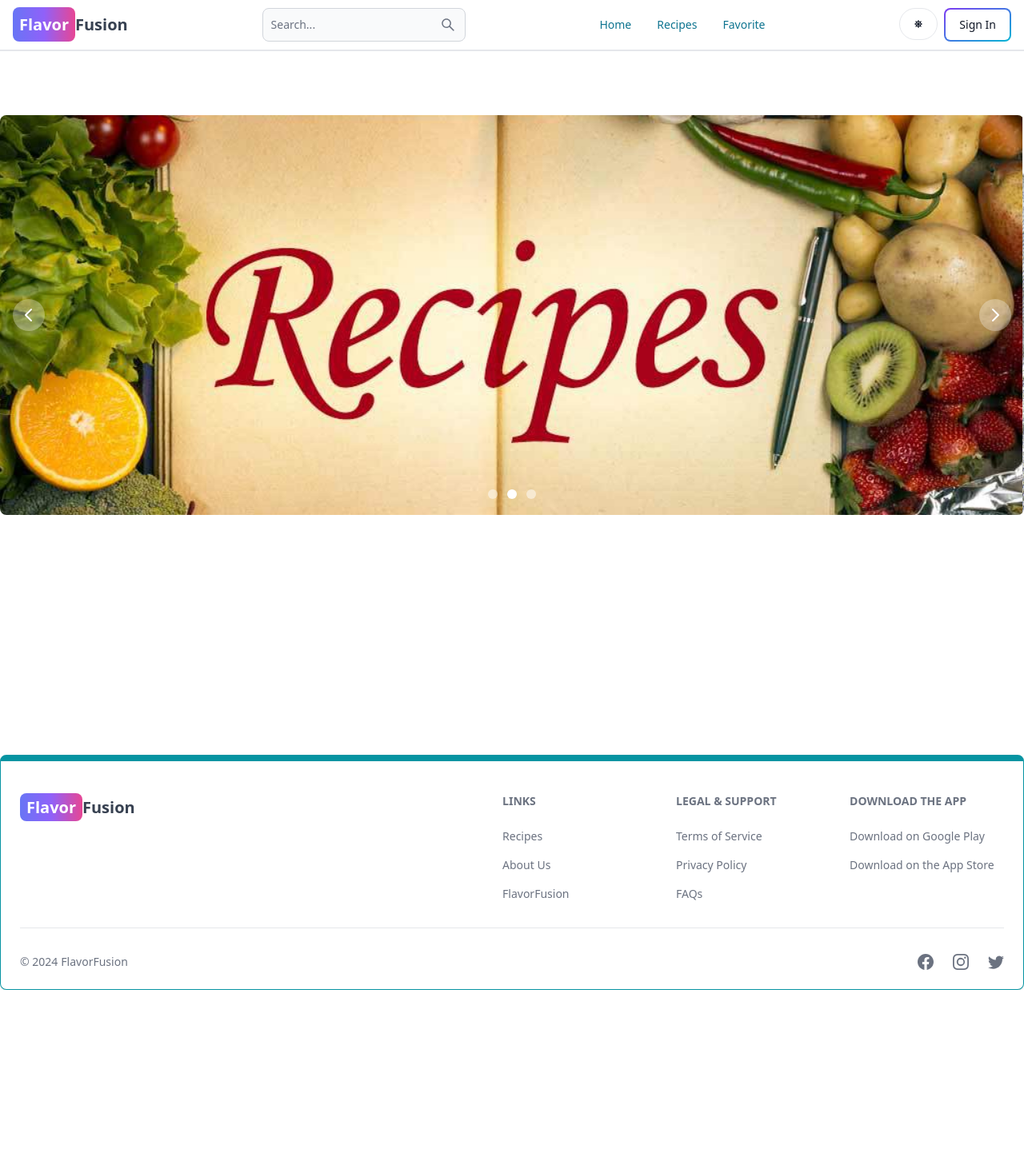
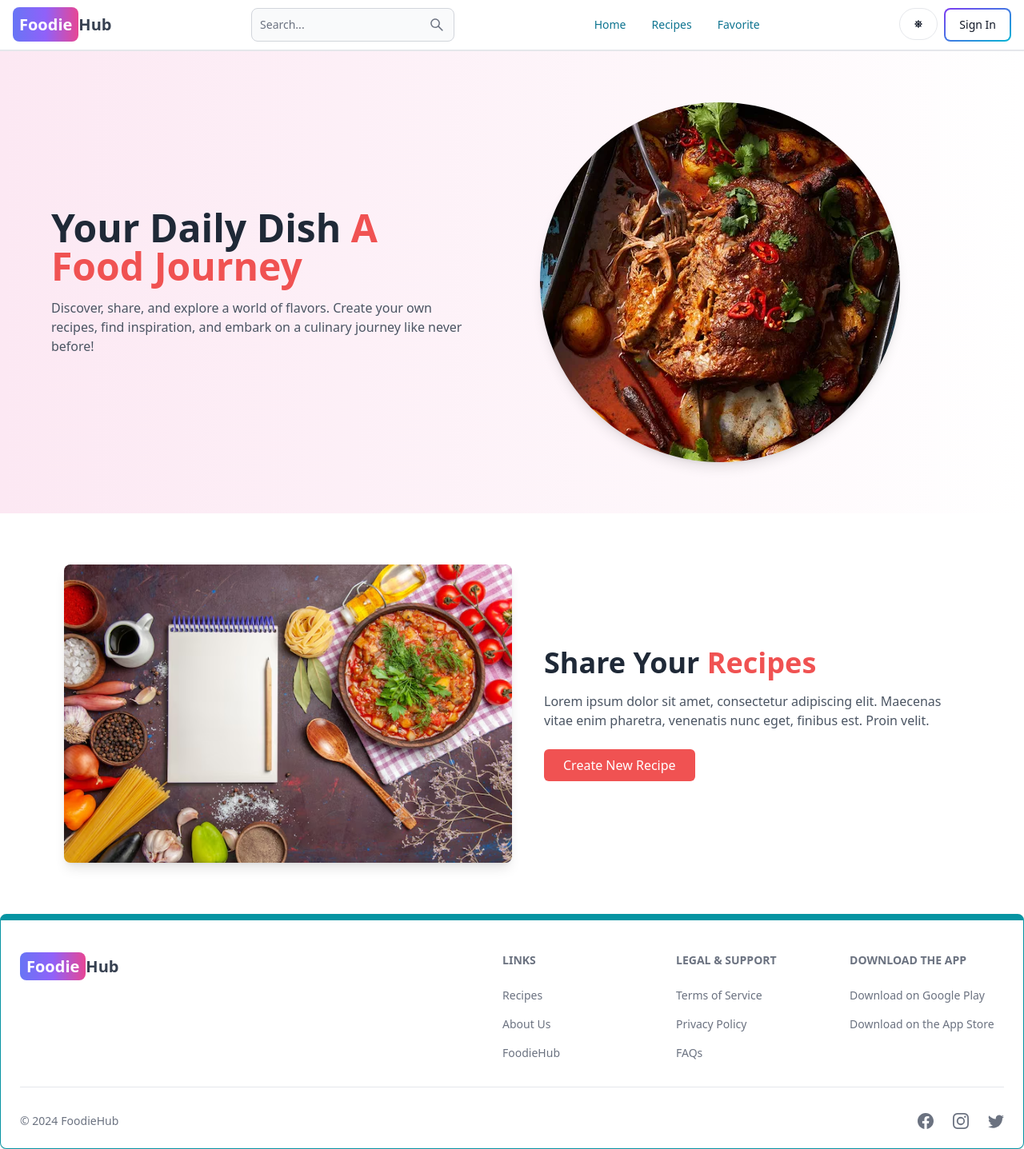
Before and after one commit to piyumal2105/Recipe-App, a React (Vite) app in the folder frontend/: page / in a window 1280 px wide. Shown: the whole page at 80% size. Before the commit the page ends 1238 px from the top, so only its background shows below. Built offline with nearby package versions, Linux system fonts and the light colour scheme.

Commit message:
do some changes in home page

```diff
--- a/frontend/index.html
+++ b/frontend/index.html
@@ -3,7 +3,7 @@
   <head>
     <meta charset="UTF-8" />
     <meta name="viewport" content="width=device-width, initial-scale=1.0" />
-    <title>FlavorFusion</title>
+    <title>FoodieHub</title>
   </head>
   <body>
     <div id="root"></div>
--- a/frontend/src/components/Footer/Footer.jsx
+++ b/frontend/src/components/Footer/Footer.jsx
@@ -15,9 +15,9 @@ function FooterComponent() {
               className="self-center whitespace-nowrap text-lg sm:text-xl font-semibold dark:text-white"
             >
               <span className="px-2 py-1 bg-gradient-to-r from-indigo-500 via-purple-500 to-pink-500 rounded-lg text-white">
-                Flavor
+                Foodie
               </span>
-              Fusion
+              Hub
             </Link>
           </div>
           <div className="grid grid-cols-2 gap-8 mt-4 sm:grid-cols-3 sm:gap-6">
@@ -35,7 +35,7 @@ function FooterComponent() {
                   target="_blank"
                   rel="noopener noreferrer"
                 >
-                  FlavorFusion
+                  FoodieHub
                 </Footer.Link>
               </Footer.LinkGroup>
             </div>
@@ -74,7 +74,7 @@ function FooterComponent() {
         <div className="w-full sm:flex sm:items-center sm:justify-between">
           <Footer.Copyright
             href="#"
-            by="FlavorFusion"
+            by="FoodieHub"
             year={new Date().getFullYear()}
           />
           <div className="flex gap-6 sm:mt-0 mt-4 sm:justify-center">
--- a/frontend/src/components/Header/Header.jsx
+++ b/frontend/src/components/Header/Header.jsx
@@ -41,9 +41,9 @@ function Header() {
         className="self-center whitespace-nowrap text-sm sm:text-xl font-semibold dark:text-white"
       >
         <span className="px-2 py-2 bg-gradient-to-r from-indigo-500 via-purple-500 to-pink-500 rounded-lg text-white">
-          Flavor
+          Foodie
         </span>
-        Fusion
+        Hub
       </Link>
       <form>
         <TextInput
--- a/frontend/src/pages/HomePage/HomePage.jsx
+++ b/frontend/src/pages/HomePage/HomePage.jsx
@@ -1,26 +1,87 @@
 // eslint-disable-next-line no-unused-vars
 import React from "react";
-import { Carousel } from "flowbite-react";
-import img01 from "../../assets/01.jpg";
-import img02 from "../../assets/02.jpg";
-import img03 from "../../assets/03.jpg";
+import img01 from "../../assets/04.avif";
+import img02 from "../../assets/05.webp";
+import { useSelector } from "react-redux";
 
 function HomePage() {
+  const { theme } = useSelector((state) => state.theme);
+
   return (
-    <>
-      <div className="min-h-screen mt-20">
-        <div
-          className="h-56 sm:h-64 xl:h-80 2xl:h-96"
-          style={{ height: "500px" }}
-        >
-          <Carousel slideInterval={5000}>
-            <img src={img01} alt="..." />
-            <img src={img02} alt="..." />
-            <img src={img03} alt="..." />
-          </Carousel>
+    <div
+      className={`min-h-screen ${
+        theme === "dark" ? "bg-gray-900" : "bg-gray-100"
+      }`}
+    >
+      <div
+        className={`bg-gradient-to-r ${
+          theme === "dark"
+            ? "from-gray-800 to-gray-900"
+            : "from-pink-100 to-white"
+        } py-16 px-6 lg:px-16 flex flex-col lg:flex-row items-center gap-y-8 lg:gap-y-0 lg:gap-x-6`}
+      >
+        <div className="lg:w-[45%] text-center lg:text-left">
+          <h1
+            className={`text-4xl lg:text-5xl font-bold ${
+              theme === "dark" ? "text-gray-200" : "text-gray-800"
+            }`}
+          >
+            Your Daily Dish <span className="text-red-500">A Food Journey</span>
+          </h1>
+          <p
+            className={`mt-4 ${
+              theme === "dark" ? "text-gray-400" : "text-gray-600"
+            }`}
+          >
+            Discover, share, and explore a world of flavors. Create your own
+            recipes, find inspiration, and embark on a culinary journey like
+            never before!
+          </p>
+        </div>
+        <div className="lg:w-[45%] flex justify-center lg:justify-end">
+          <img
+            src={img02}
+            alt="Dish"
+            className="rounded-full shadow-lg max-w-full lg:max-w-[90%]"
+          />
         </div>
       </div>
-    </>
+
+      <div
+        className={`py-16 px-6 lg:px-20 ${
+          theme === "dark"
+            ? "bg-gray-800 text-gray-200"
+            : "bg-white text-gray-800"
+        } text-center lg:text-left`}
+      >
+        <div className="lg:flex lg:items-center">
+          <div className="lg:w-1/2">
+            <img
+              src={img01}
+              alt="Share Recipes"
+              className="rounded-lg shadow-lg"
+            />
+          </div>
+          <div className="lg:w-1/2 mt-10 lg:mt-0 lg:pl-10">
+            <h2 className="text-4xl font-bold">
+              Share Your <span className="text-red-500">Recipes</span>
+            </h2>
+            <p
+              className={`mt-4 ${
+                theme === "dark" ? "text-gray-400" : "text-gray-600"
+              }`}
+            >
+              Lorem ipsum dolor sit amet, consectetur adipiscing elit. Maecenas
+              vitae enim pharetra, venenatis nunc eget, finibus est. Proin
+              velit.
+            </p>
+            <button className="mt-6 bg-red-500 text-white px-6 py-2 rounded-md hover:bg-red-600">
+              Create New Recipe
+            </button>
+          </div>
+        </div>
+      </div>
+    </div>
   );
 }
 
```
Also changed, not shown: frontend/src/assets/04.avif (added), frontend/src/assets/05.webp (added).
